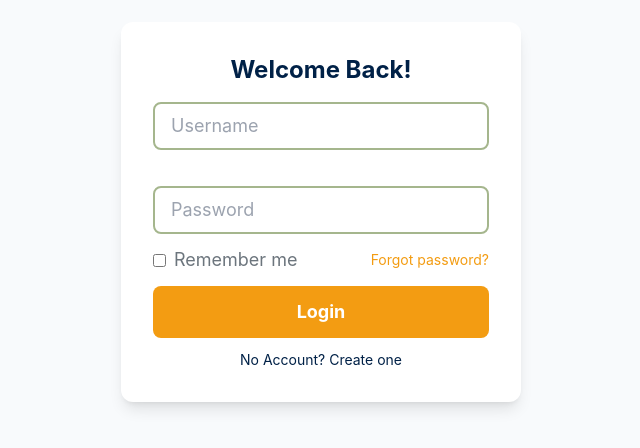
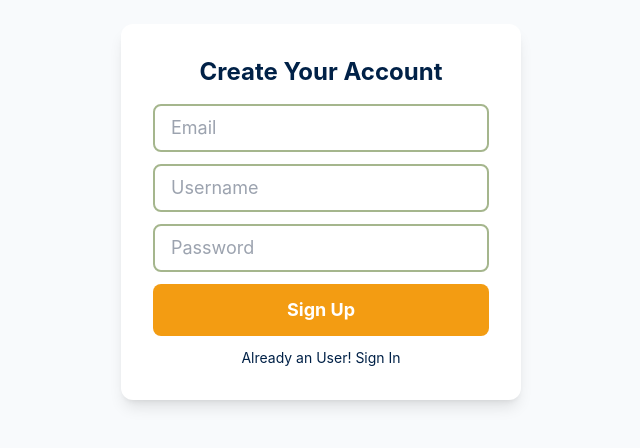
Before and after one commit to Clusters-Config/Fin-Quest, a React (Vite) app in the folder frontend/: page /login in a window 1280 px wide. Shown: the part 188-636 px from the top of the page, without its empty margins (319-959 px from the left). Built offline with nearby package versions, Linux system fonts and the light colour scheme.

Commit message:
refactor : Login-Signup Page

```diff
--- a/frontend/src/App.css
+++ /dev/null
@@ -1,3 +0,0 @@
-body{
-    background-color: rgb(213, 223, 231);
-}
--- a/frontend/src/pages/Login-signup.jsx
+++ b/frontend/src/pages/Login-signup.jsx
@@ -1,7 +1,7 @@
 import { useState } from 'react';
 
 function Login_signup() {
-  const [isLogin, setIsLogin] = useState(true);
+  const [isLogin, setIsLogin] = useState();
 
   const handleLoginClick = () => {
     setIsLogin(true);
@@ -31,8 +31,10 @@ function Login_signup() {
               </div>
               <button className="w-full py-3 text-lg font-bold text-white bg-[#F39C12] rounded-lg cursor-pointer hover:bg-[#e68912] transition-colors duration-300">
                 Login
-              </button>
-              <a href="#" className="mt-3 text-sm text-[#002147]" onClick={handleSignupClick}>No Account? Create one</a>
+              </button >
+              <h2 className="mt-3 text-sm text-[#002147]">No Account?
+              <a href="#"  onClick={handleSignupClick}> Create one</a>
+              </h2>
             </div>
           ) : (
             <div className="flex flex-col items-center w-full">
@@ -43,7 +45,9 @@ function Login_signup() {
               <button className="w-full py-3 text-lg font-bold text-white bg-[#F39C12] rounded-lg cursor-pointer hover:bg-[#e68912] transition-colors duration-300">
                 Sign Up
               </button>
-              <a href="#" className="mt-3 text-sm text-[#002147]" onClick={handleLoginClick}>Already an User! Sign In</a>
+              <h2 className="mt-3 text-sm text-[#002147]">Already an User!
+              <a href="#"  onClick={handleLoginClick}> Sign In</a>
+              </h2>
             </div>
           )}
         </div>
```
